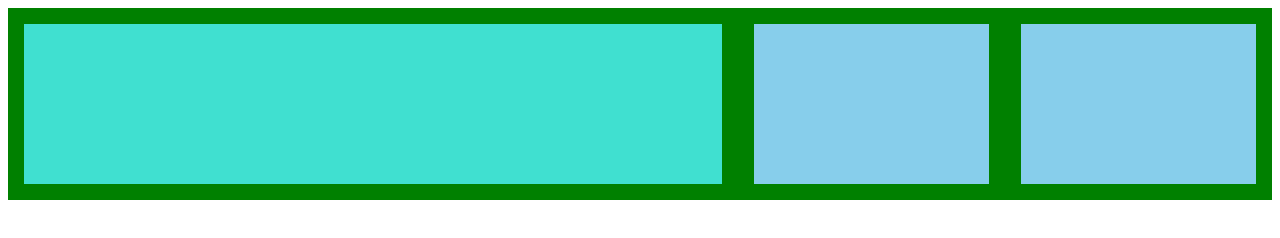
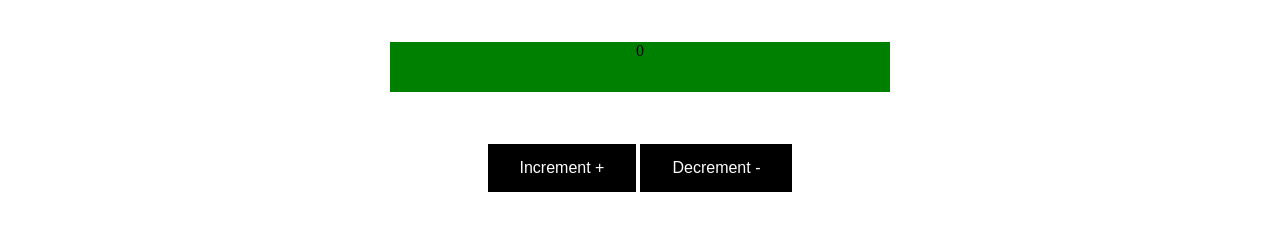
Before and after one commit to 1337encrypted/HTML-fundamentals, a plain HTML site: page internship-projects/HTML/index.html in a window 1280 px wide. Drawn offline with Linux system fonts and the light colour scheme.

Commit message:
added the buttons

```diff
--- a/internship-projects/CSS/style.css
+++ b/internship-projects/CSS/style.css
@@ -1,33 +1,41 @@
-:root{
-    --main-padding: 1rem;
-    --main-margin: 1rem;
+.container{
+    display: flex;
+    align-items: center;
+    justify-content: center;
+    padding: 6px;
+    margin-top: 1rem;
 }
 
 .display{
-    background-color: turquoise;
-    width: 89rem;
-    height: 10rem;
-    margin: var(--main-margin);
+    text-align: center;
+    background:Green;
+    width: 500px;
+    height: 50px;
+    margin: 20px;
 }
 
-.increment{
-    background-color: skyblue;
-    width: 30rem;
-    height: 10rem;
-    margin: var(--main-margin);
-}
+.plus-button {
+    border: none;
+    background-color: black;
+    color: white;
+    padding: 15px 32px;
+    text-align: center;
+    text-decoration: none;
+    display: inline-block;
+    font-size: 16px;
+    margin: 4px 2px;
+    cursor: pointer;
+  }
 
-.decrement{
-    background-color: skyblue;
-    width: 30rem;
-    height: 10rem;
-    margin: var(--main-margin);
-}
-
-.container {
-    display: flex;
-    align-items: center;
-    justify-content: center;
-    height: 100%;
-    background: green;
+.minus-button {
+    border: none;
+    background-color: black;
+    color: white;
+    padding: 15px 32px;
+    text-align: center;
+    text-decoration: none;
+    display: inline-block;
+    font-size: 16px;
+    margin: 4px 2px;
+    cursor: pointer;
   }
--- a/internship-projects/HTML/index.html
+++ b/internship-projects/HTML/index.html
@@ -5,20 +5,18 @@
         <meta http-equiv="X-UA-Compatible" content="IE=edge">
         <meta name="viewport" content="width=device-width, initial-scale=1.0">
         <link rel="stylesheet" href="../CSS/style.css">
+        <script src="../JAVASCRIPT/script.js"></script>
         <title>Counter App</title>
     </head>
+
     <body>
         <div class="container">
-        <div class="display">
-
-        </div>
-        <div class="increment">
-
-        </div>
-        <div class="decrement">
-
-        </div>
+            <div id="count" class="display">0</div>
         </div>
 
+        <div class="container">
+                <button  class="plus-button" type="button" onClick = "increment()">Increment + </button>
+                <button class="minus-button" type="button" onClick = "decrement()">Decrement - </button>
+        </div>
     </body>
 </html>
--- /dev/null
+++ b/internship-projects/JAVASCRIPT/script.js
@@ -0,0 +1,14 @@
+let count = 0;
+
+const counterDisplayElem = document.getElementById("count");
+let counterMinusElem = document.getElementsByClassName('.minus-button');
+let counterPlusElem = document.getElementsByClassName('.plus-button');
+
+
+function increment(){
+    document.getElementById("count").innerHTML=count++;
+}
+
+function decrement(){
+    document.getElementById("count").innerHTML=count--;
+}
```
Also changed, not shown: 3 other files. Lines whose indentation alone changed are shown as unchanged.
